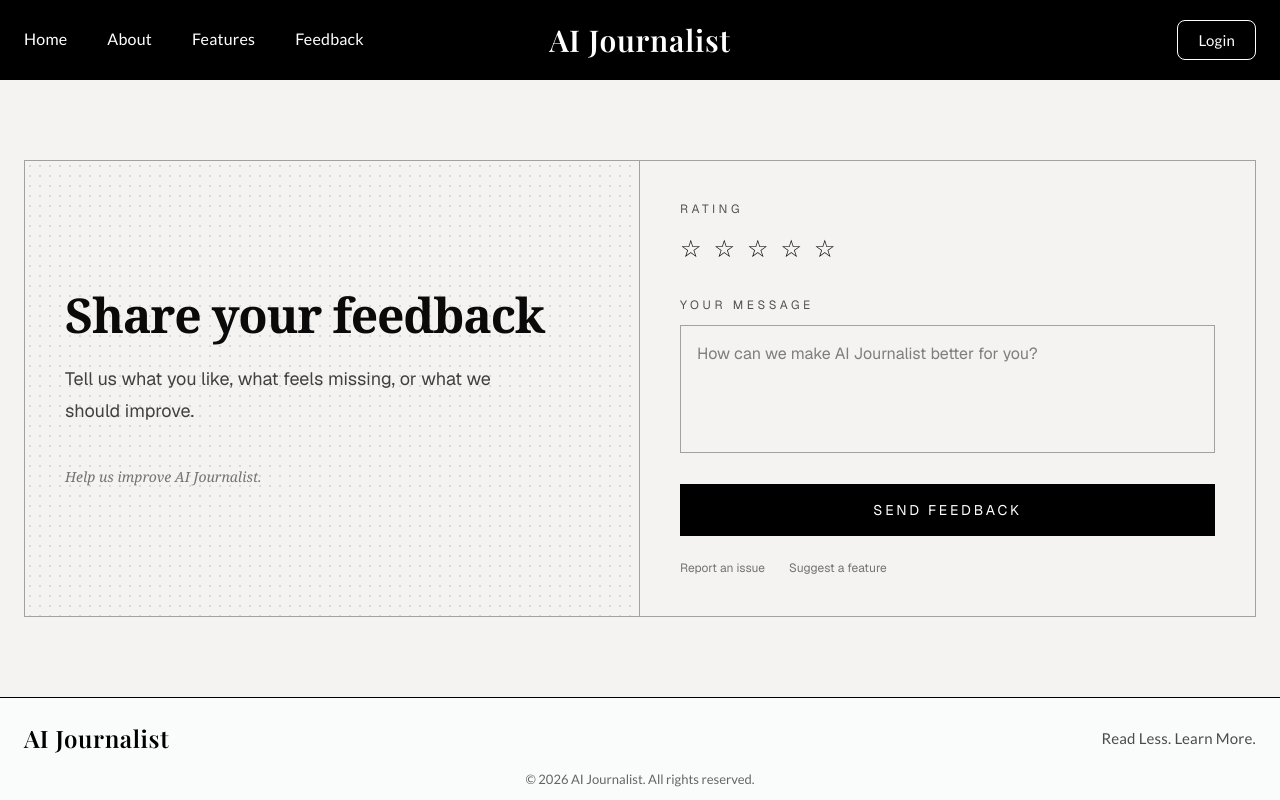
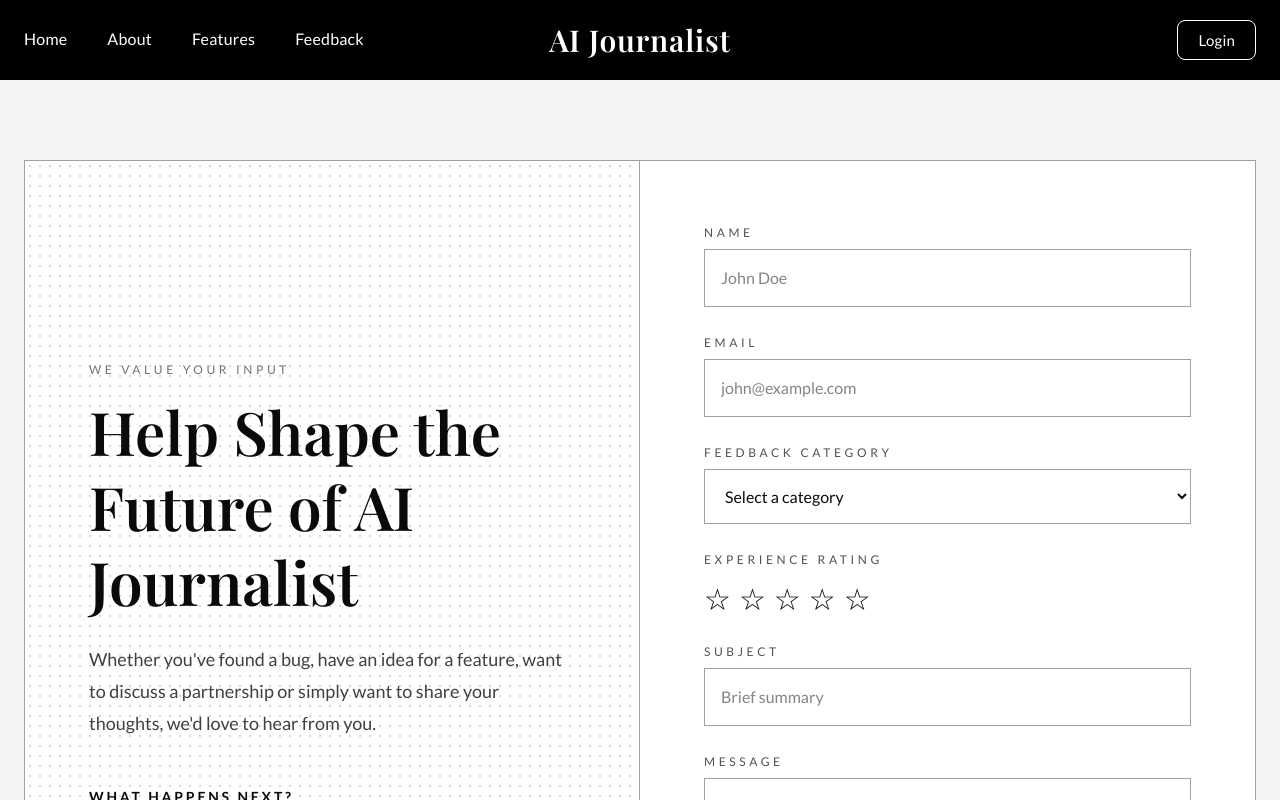
Before and after one commit to balajiNadar08/AI-journalist, a Next.js app: page /feedback in a window 1280 px wide. Shown: the top 800 px of the page. Built offline with nearby package versions, Linux system fonts and the light colour scheme.

Commit message:
Added new input fields for the form and made template to integrate formspree

```diff
--- a/app/feedback/page.tsx
+++ b/app/feedback/page.tsx
@@ -1,69 +1,190 @@
+"use client";
+
+import { useState } from "react";
+import { Playfair_Display, Lato } from "next/font/google";
+
+const playfair = Playfair_Display({
+  subsets: ["latin"],
+  weight: ["400", "500", "600", "700"],
+});
+
+const lato = Lato({
+  subsets: ["latin"],
+  weight: ["300", "400", "700"],
+});
+
+const categories = [
+  "Bug Report",
+  "Feature Request",
+  "Content Feedback",
+  "Business Inquiry",
+  "Partnership",
+  "General Feedback",
+];
+
 export default function FeedbackPage() {
+  const [rating, setRating] = useState(0);
+
   return (
-    <section className="w-full bg-[#f4f3f1] py-20">
+    <section className={`w-full bg-[#f4f3f1] py-20 ${lato.className}`}>
       <div className="mx-auto max-w-7xl px-6">
-        <div className="grid border border-neutral-400 md:grid-cols-2">
+        <div className="overflow-hidden border border-neutral-400 bg-white">
+          <div className="grid md:grid-cols-2">
             <div
-            className="flex flex-col justify-center border-b border-neutral-400 p-10 md:border-b-0 md:border-r"
+              className="flex flex-col justify-center border-b border-neutral-400 p-10 md:border-b-0 md:border-r lg:p-16"
               style={{
                 backgroundImage:
                   "radial-gradient(#d8d8d8 0.8px, transparent 0.8px)",
                 backgroundSize: "10px 10px",
               }}
             >
-            <h2
-              className="mb-6 text-5xl font-semibold tracking-tight"
-              style={{ fontFamily: "Georgia, serif" }}
-            >
-              Share your feedback
-            </h2>
-
-            <p className="max-w-md text-lg leading-8 text-neutral-700">
-              Tell us what you like, what feels missing, or what we should
-              improve.
+              <p className="mb-4 text-xs uppercase tracking-[0.3em] text-neutral-500">
+                We Value Your Input
               </p>
 
-            <p
-              className="mt-10 text-sm italic text-neutral-500"
-              style={{ fontFamily: "Georgia, serif" }}
+              <h1
+                className={`${playfair.className} mb-6 text-5xl font-semibold leading-tight lg:text-6xl`}
               >
-              Help us improve AI Journalist.
+                Help Shape the Future of AI Journalist
+              </h1>
+
+              <p className="max-w-lg text-lg leading-8 text-neutral-700">
+                Whether you've found a bug, have an idea for a feature, want to
+                discuss a partnership or simply want to share your
+                thoughts, we'd love to hear from you.
+              </p>
+
+              <div className="mt-12 space-y-6">
+                <div>
+                  <h3 className="mb-2 text-sm font-semibold uppercase tracking-[0.2em]">
+                    What happens next?
+                  </h3>
+                  <p className="text-neutral-600">
+                    Every submission is reviewed by our team and helps us
+                    improve the experience for all users.
                   </p>
                 </div>
 
-          <div className="p-10">
-            <div className="mb-8">
-              <p className="mb-4 text-xs uppercase tracking-[0.3em] text-neutral-600">
-                Rating
+                <div className="border-t border-neutral-300 pt-6">
+                  <p
+                    className={`${playfair.className} italic text-neutral-500`}
+                  >
+                    "The best products are built together in collaboration with users."
                   </p>
+                </div>
+              </div>
+            </div>
 
-              <div className="flex gap-3 text-2xl">
-                <button>☆</button>
-                <button>☆</button>
-                <button>☆</button>
-                <button>☆</button>
-                <button>☆</button>
+            <div className="p-10 lg:p-16">
+              <form
+                action="https://formspree.io/f/YOUR_FORM_ID"
+                method="POST"
+                className="space-y-7"
+              >
+                <div>
+                  <label className="mb-2 block text-xs uppercase tracking-[0.3em] text-neutral-600">
+                    Name
+                  </label>
+
+                  <input
+                    type="text"
+                    name="name"
+                    placeholder="John Doe"
+                    className="w-full border border-neutral-400 bg-transparent p-4 outline-none transition focus:border-black"
+                  />
                 </div>
+
+                <div>
+                  <label className="mb-2 block text-xs uppercase tracking-[0.3em] text-neutral-600">
+                    Email
+                  </label>
+
+                  <input
+                    type="email"
+                    name="email"
+                    placeholder="john@example.com"
+                    className="w-full border border-neutral-400 bg-transparent p-4 outline-none transition focus:border-black"
+                  />
+                </div>
+
+                <div>
+                  <label className="mb-2 block text-xs uppercase tracking-[0.3em] text-neutral-600">
+                    Feedback Category
+                  </label>
+
+                  <select
+                    name="category"
+                    required
+                    className="w-full border border-neutral-400 bg-transparent p-4 outline-none transition focus:border-black"
+                  >
+                    <option value="">Select a category</option>
+
+                    {categories.map((item) => (
+                      <option key={item} value={item}>
+                        {item}
+                      </option>
+                    ))}
+                  </select>
                 </div>
 
                 <div>
                   <label className="mb-3 block text-xs uppercase tracking-[0.3em] text-neutral-600">
-                Your Message
+                    Experience Rating
+                  </label>
+
+                  <div className="flex gap-2">
+                    {[1, 2, 3, 4, 5].map((star) => (
+                      <button
+                        type="button"
+                        key={star}
+                        onClick={() => setRating(star)}
+                        className="text-3xl cursor-pointer transition hover:scale-110"
+                      >
+                        {star <= rating ? "★" : "☆"}
+                      </button>
+                    ))}
+                  </div>
+
+                  <input type="hidden" name="rating" value={rating} />
+                </div>
+
+                <div>
+                  <label className="mb-2 block text-xs uppercase tracking-[0.3em] text-neutral-600">
+                    Subject
+                  </label>
+
+                  <input
+                    type="text"
+                    name="subject"
+                    placeholder="Brief summary"
+                    className="w-full border border-neutral-400 bg-transparent p-4 outline-none transition focus:border-black"
+                  />
+                </div>
+
+                <div>
+                  <label className="mb-2 block text-xs uppercase tracking-[0.3em] text-neutral-600">
+                    Message
                   </label>
 
                   <textarea
-                placeholder="How can we make AI Journalist better for you?"
-                className="h-32 w-full resize-none border border-neutral-400 bg-transparent p-4 outline-none transition focus:border-black"
+                    name="message"
+                    required
+                    placeholder="Tell us what's on your mind..."
+                    className="h-40 w-full resize-none border border-neutral-400 bg-transparent p-4 outline-none transition focus:border-black"
                   />
                 </div>
 
-            <button className="mt-6 w-full bg-black py-4 text-sm uppercase tracking-[0.2em] text-white transition hover:opacity-90">
+                <button
+                  type="submit"
+                  className="w-full bg-black py-4 text-sm uppercase tracking-[0.25em] text-white cursor-pointer transition hover:opacity-90"
+                >
                   Send Feedback
                 </button>
 
-            <div className="mt-6 flex gap-6 text-xs text-neutral-500">
-              <button className="hover:text-black">Report an issue</button>
-              <button className="hover:text-black">Suggest a feature</button>
+                <p className="text-center text-sm text-neutral-500">
+                  We typically review feedback within a few business days.
+                </p>
+              </form>
             </div>
           </div>
         </div>
```
Lines whose indentation alone changed are shown as unchanged.
